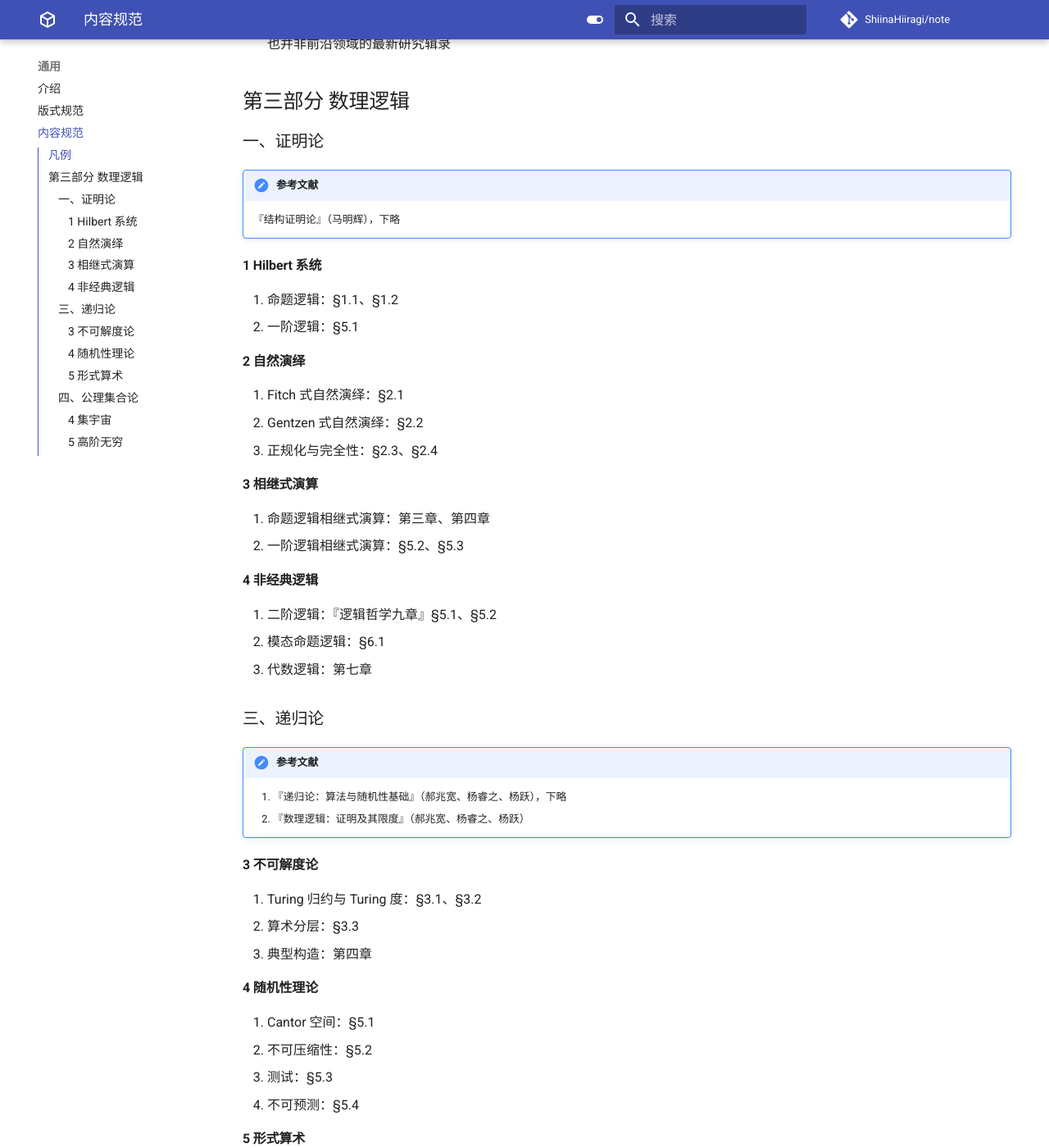
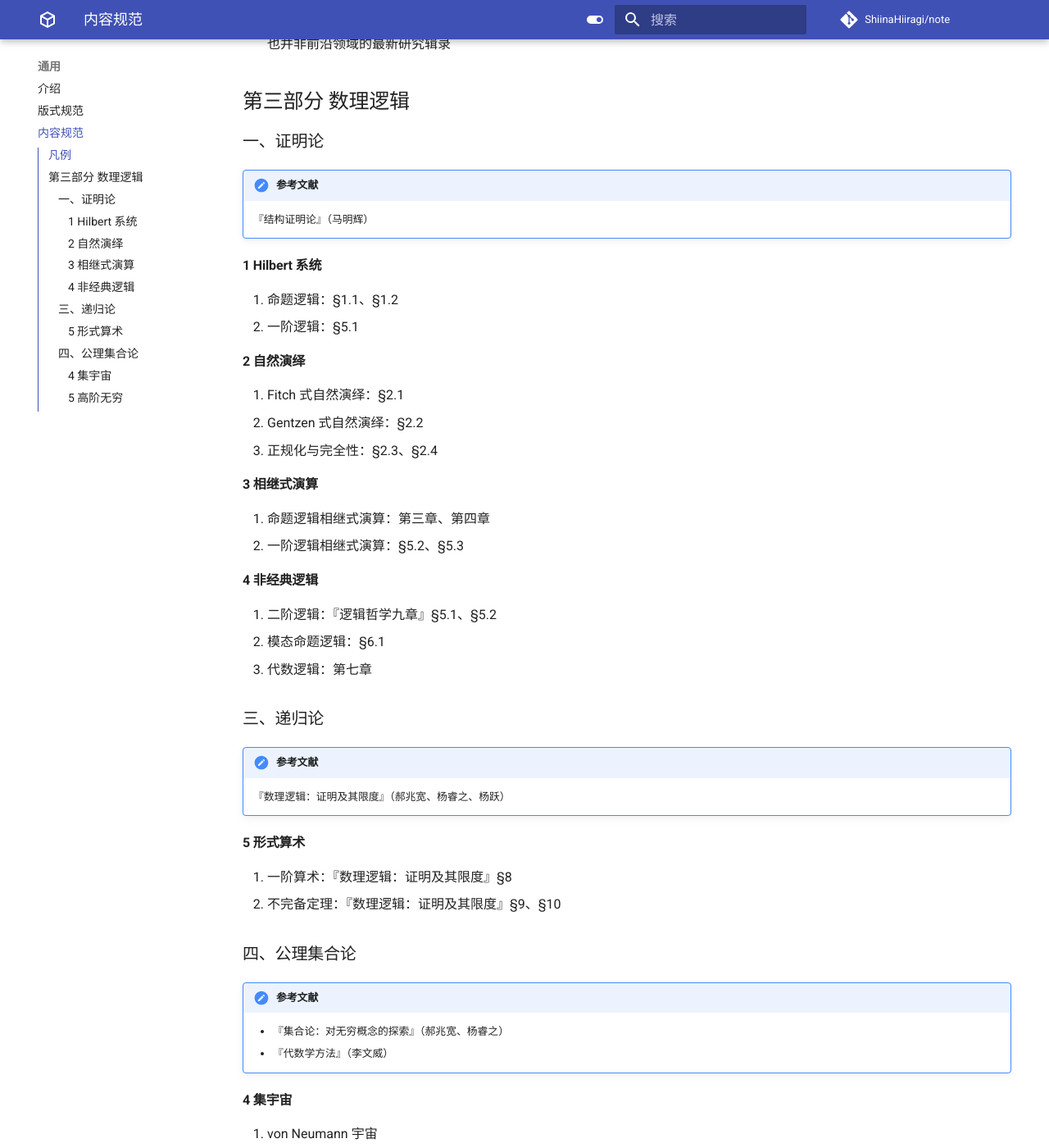
Before and after one commit to ShiinaHiiragi/note, an MkDocs documentation site: the page built from docs/intro/toc.md, in a window 1280 px wide and 1400 px high, scrolled down 297 px. Shown: the whole window at 82% size. Built offline with MkDocs 1.6.1 and Material for MkDocs 9.7.7, drawn with Linux system fonts in a browser that asks for light colours; comment, search, counter and statistics services are not loaded.

Commit message:
remove rec

```diff
--- a/docs/intro/toc.md
+++ b/docs/intro/toc.md
@@ -8,7 +8,7 @@
 ### 一、证明论
 
 !!! note "参考文献"
-    『结构证明论』（马明辉），下略
+    『结构证明论』（马明辉）
 
 #### 1 Hilbert 系统
 1. 命题逻辑：§1.1、§1.2
@@ -31,19 +31,7 @@
 ### 三、递归论
 
 !!! note "参考文献"
-    1. 『递归论：算法与随机性基础』（郝兆宽、杨睿之、杨跃），下略
-    2. 『数理逻辑：证明及其限度』（郝兆宽、杨睿之、杨跃）
-
-#### 3 不可解度论
-1. Turing 归约与 Turing 度：§3.1、§3.2
-2. 算术分层：§3.3
-3. 典型构造：第四章
-
-#### 4 随机性理论
-1. Cantor 空间：§5.1
-2. 不可压缩性：§5.2
-3. 测试：§5.3
-4. 不可预测：§5.4
+    『数理逻辑：证明及其限度』（郝兆宽、杨睿之、杨跃）
 
 #### 5 形式算术
 1. 一阶算术：『数理逻辑：证明及其限度』§8
```
